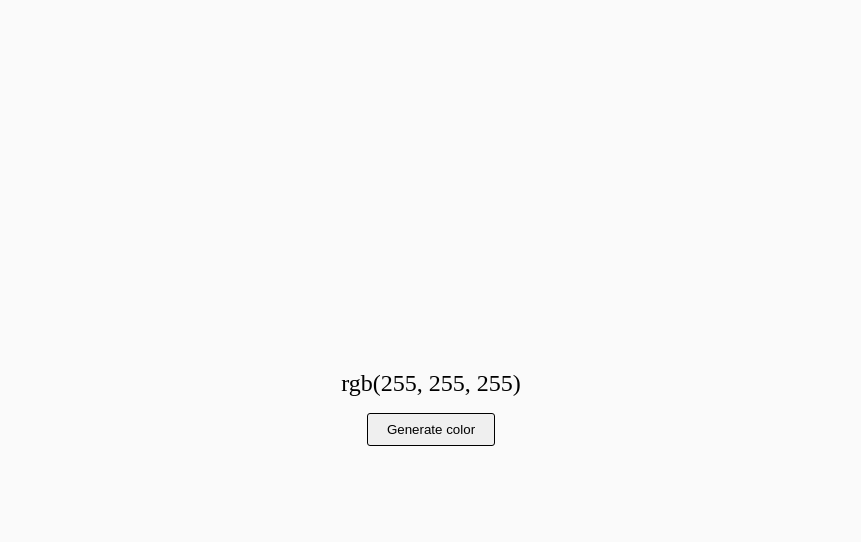
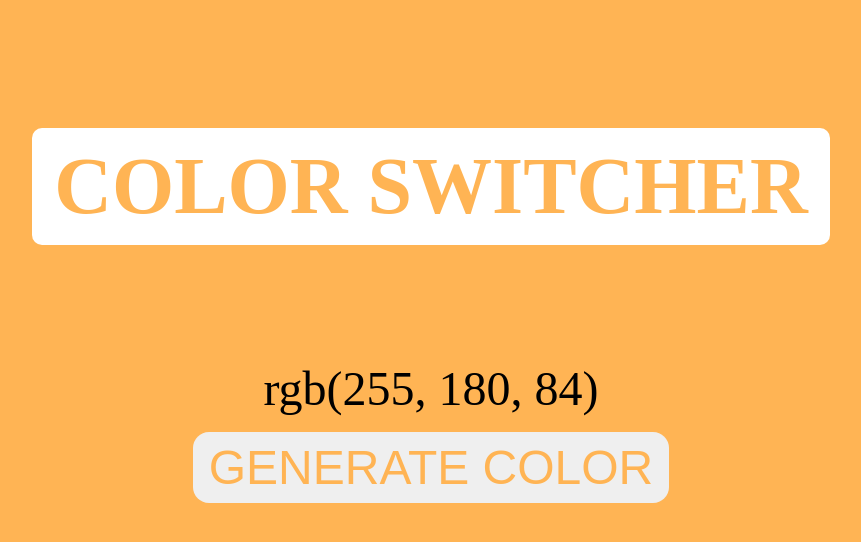
Before and after one commit to kartashov-developer/js-vanilla-background-changer, a plain HTML site: page index.html in a window 1280 px wide. Shown: the whole page, without its empty margins (209-1070 px from the left). Drawn offline with Linux system fonts and the light colour scheme.

Commit message:
refactoring site structure: added heading, refactor css code, added new events in js

```diff
--- a/app.js
+++ b/app.js
@@ -1,6 +1,7 @@
 // return div and button
 const btnColor = document.querySelector("#btn-color");
 const txtColor = document.querySelector("#txt-color");
+const headingColor = document.querySelector("h1");
 
 // Randoming color event on click
 btnColor.addEventListener("click", randomColor);
@@ -19,11 +20,17 @@ function randomColor() {
     const finalColor = `rgb(${redRange}, ${greenRange}, ${blueRange})`;
 
     document.body.style.background = finalColor;
+    headingColor.style.color = finalColor;
+    btnColor
+    .style.color = finalColor;
     // Changing text on every click
     txtColor.textContent = finalColor;
+
+
     // For better view changing text color
     if (redRange < 100 && greenRange < 100 && blueRange < 100) {
         txtColor.style.color = "#fff";
+
     } else {
         txtColor.style.color = "#000";
     };
--- a/index.html
+++ b/index.html
@@ -9,9 +9,12 @@
     <script defer src="./app.js"></script>
 </head>
 <body>
-    <div class="colors">
-        <div id="txt-color">rgb(255, 255, 255)</div>
-        <button id="btn-color"">Generate color</button>
+    <div class="container">
+        <h1>color switcher</h1>
+        <div class="main">
+            <div id="txt-color">rgb(255, 180, 84)</div>
+            <button id="btn-color"">Generate color</button>
+        </div>
     </div>
 </body>
 </html>
--- a/style.css
+++ b/style.css
@@ -1,3 +1,7 @@
+:root {
+    --main-color: #FFB454;
+}
+
 * {
     margin: 0;
     padding: 0;
@@ -6,13 +10,31 @@
 
 body {
     min-height: 100vh;
-    display: grid;
-    place-items: center;
-    background-color: #fafafa;
-    transition: 0.7s;
+    background-color: var(--main-color);
+    transition: all .2s linear;
 }
 
-.colors {
+h1 {
+    margin-top: 8rem;
+    font-size: 5rem;
+    text-align: center;
+    text-transform: uppercase;
+    color: var(--main-color);
+    border-radius: 10px;
+    background: #fff;
+    /* box-shadow: 0 10px 15px rgba(0,0,0.3); */
+    padding: 0.8rem 1.4rem;
+}
+
+.container {
+    display: flex;
+    flex-direction: column;
+    justify-content: center;
+    align-items: center;
+    gap: 100px;
+}
+
+.main {
     display: flex;
     justify-content: center;
     align-items: center;
@@ -22,12 +44,20 @@ body {
 #txt-color {
     margin: 1rem 0;
     font-family: serif;
-    font-size: 1.5rem;
+    font-size: 3rem;
 }
 
 #btn-color {
     cursor: pointer;
-    border-radius: 3px;
-    border: 1px solid #000;
-    padding: 0.5rem 1.2rem;
+    border-radius: 1rem;
+    border: 0rem solid #000;
+    padding: 0.5rem 1rem;
+    font-size: 3rem;
+    text-transform: uppercase;
+    color: var(--main-color);
 }
+
+#btn-color:hover {
+    background-color: #DADCE0;
+
+}
```
